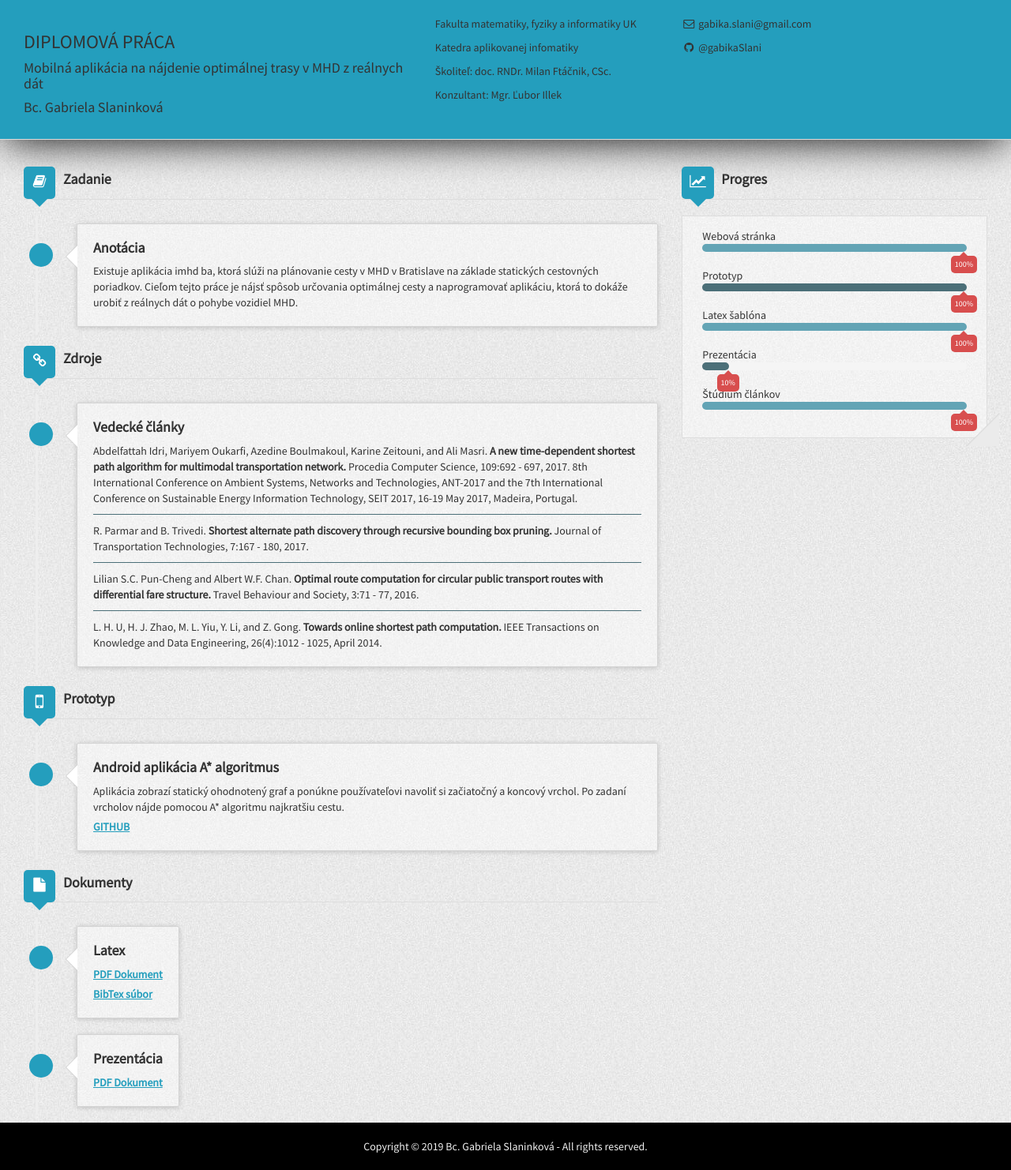
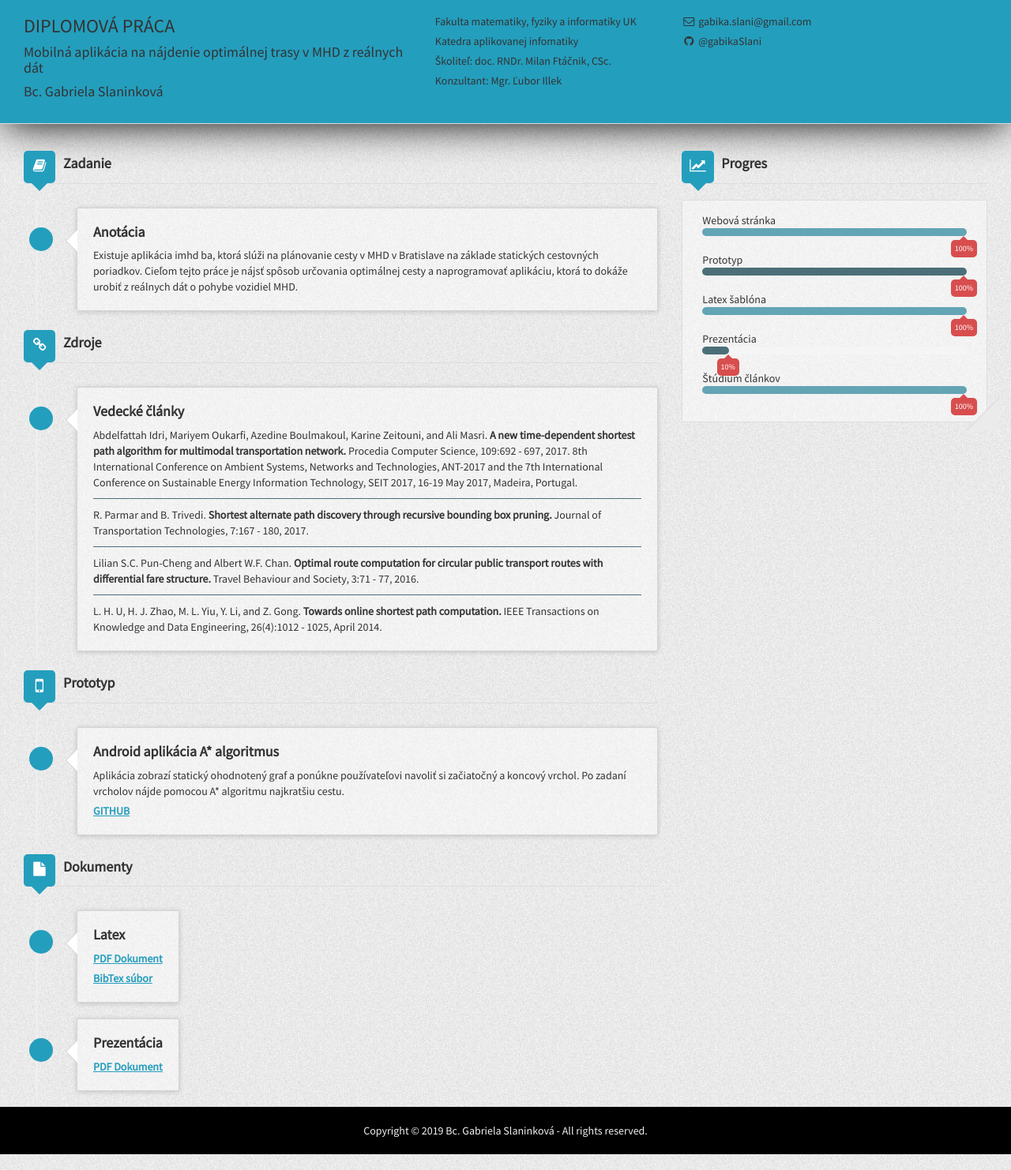
Before and after one commit to gabikaSlani/diploma-thesis, a Jekyll site: the page built from docs/index.md, in a window 1280 px wide. Shown: the whole page at 79% size. Built offline with Jekyll 4.4.1, drawn with Linux system fonts in a browser that asks for light colours; nearby versions of some CDN libraries.

Commit message:
header css

```diff
--- a/docs/assets/css/resumecard.css
+++ b/docs/assets/css/resumecard.css
@@ -54,6 +54,7 @@ hr {
     background-color: #249ebd;
     border-bottom: 1px solid #dddddd;
     box-shadow: 0 0 3px rgba(190, 190, 190, 0.75);
+    line-height: 15px;
     top: 0;
     right: 0;
     left: 0;
@@ -62,6 +63,10 @@ hr {
     padding: 20px 0;
     margin-bottom: 20px;
     box-shadow: 0 6px 50px -6px black;
+}
+
+.header h3{
+  margin-top: 0;
 }
 
 .header img {
```
